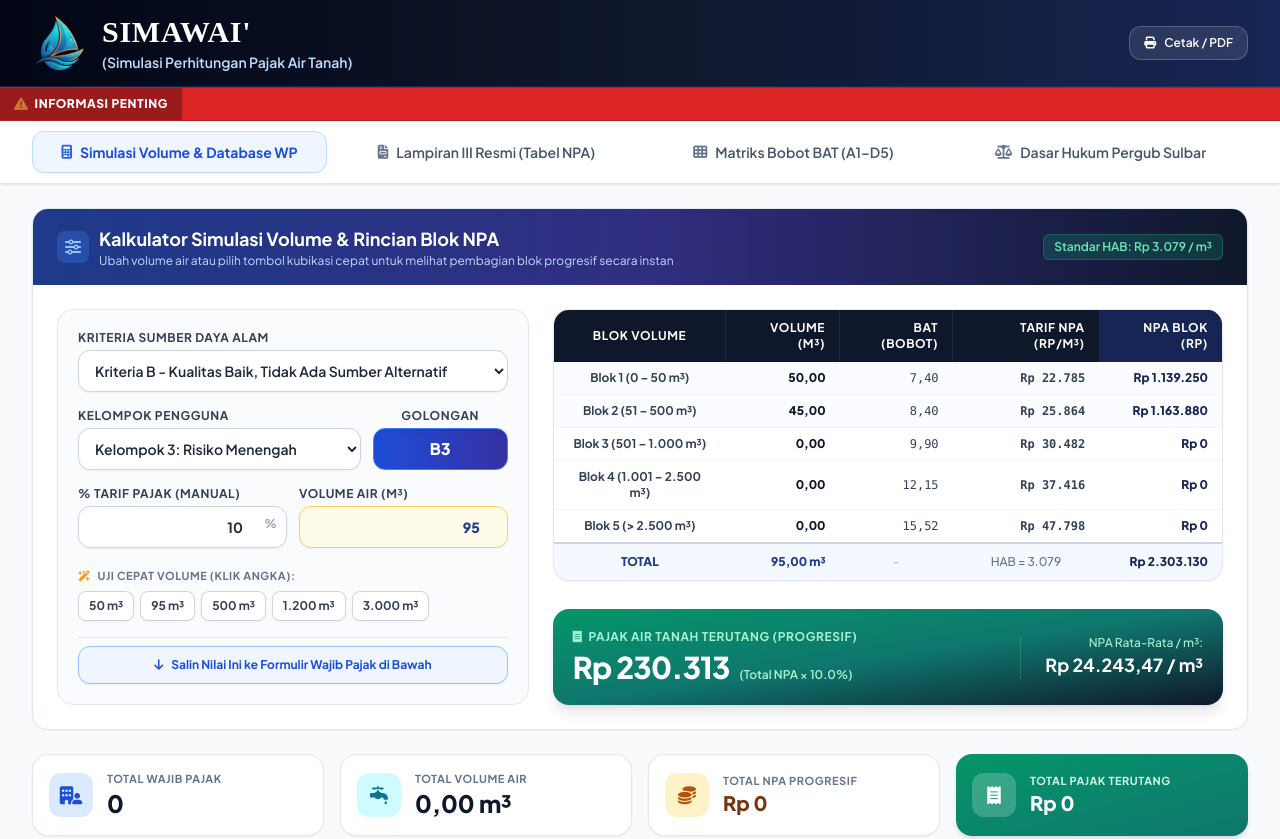
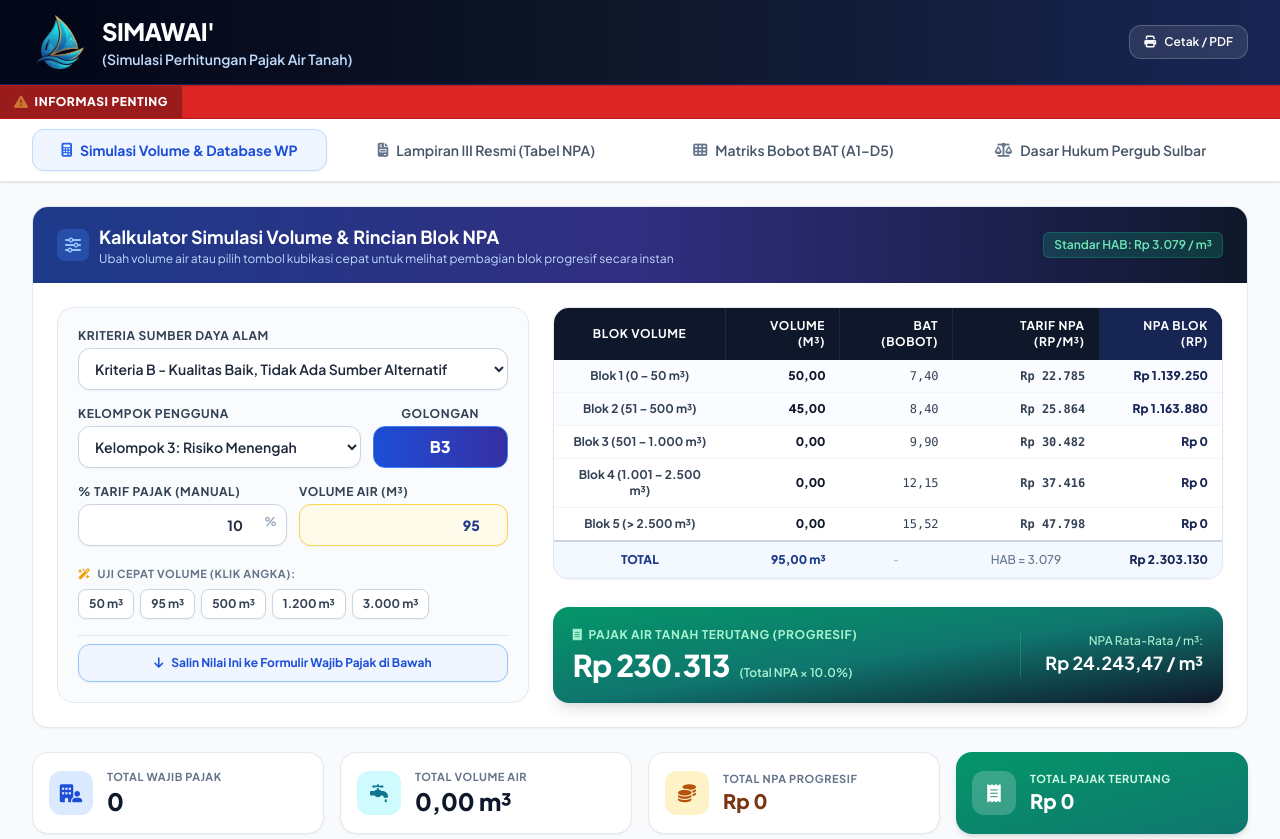
Before and after one commit to andhyz16/simulasi-pajak-air-tanah, a plain HTML site: page index.html in a window 1280 px wide. Shown: the top 839 px of the page. Drawn offline with nearby package versions, Linux system fonts and the light colour scheme.

Commit message:
style: kembalikan font SIMAWAI' ke font sans-serif modern sebelumnya

```diff
--- a/index.html
+++ b/index.html
@@ -61,7 +61,7 @@
               <img src="logo_simawai.png" alt="Logo SIMAWAI'" class="w-full h-full object-contain transition-transform duration-200 hover:scale-105">
             </div>
             <div class="flex flex-col">
-              <span class="text-2xl sm:text-3xl font-bold text-white leading-tight tracking-wide" style="font-family: 'Times New Roman', Times, serif;">SIMAWAI&#39;</span>
+              <span class="text-xl sm:text-2xl font-extrabold tracking-tight text-white leading-tight">SIMAWAI&#39;</span>
               <span class="text-xs sm:text-sm font-semibold text-blue-200 mt-0.5 leading-snug">(Simulasi Perhitungan Pajak Air Tanah)</span>
             </div>
           </div>
```
